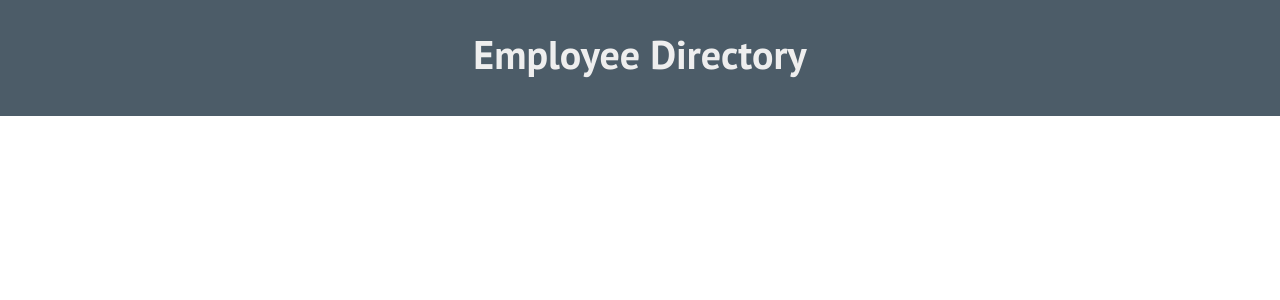
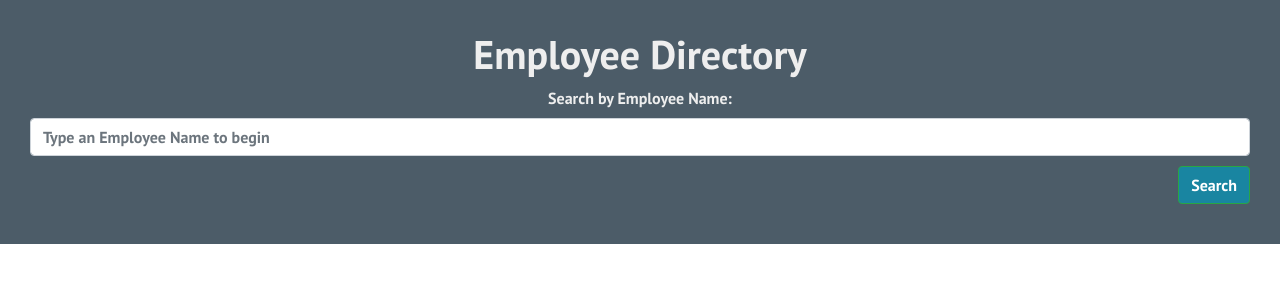
Before and after one commit to DS1826/employee-directory, a React (Create React App) app: page / in a window 1280 px wide. Shown: the top 300 px of the page. Built offline with nearby package versions, Linux system fonts and the light colour scheme.

Commit message:
added Search Form to Header component

```diff
--- a/src/components/Header/index.js
+++ b/src/components/Header/index.js
@@ -1,10 +1,15 @@
 import React from 'react';
 import "./style.css";
+import SearchName from '../SearchName';
 
 function Header() {
     return (
         <div className="header">
             <h1>Employee Directory</h1>
+
+        <SearchName>
+
+        </SearchName>
         </div>
     );
 }
```
